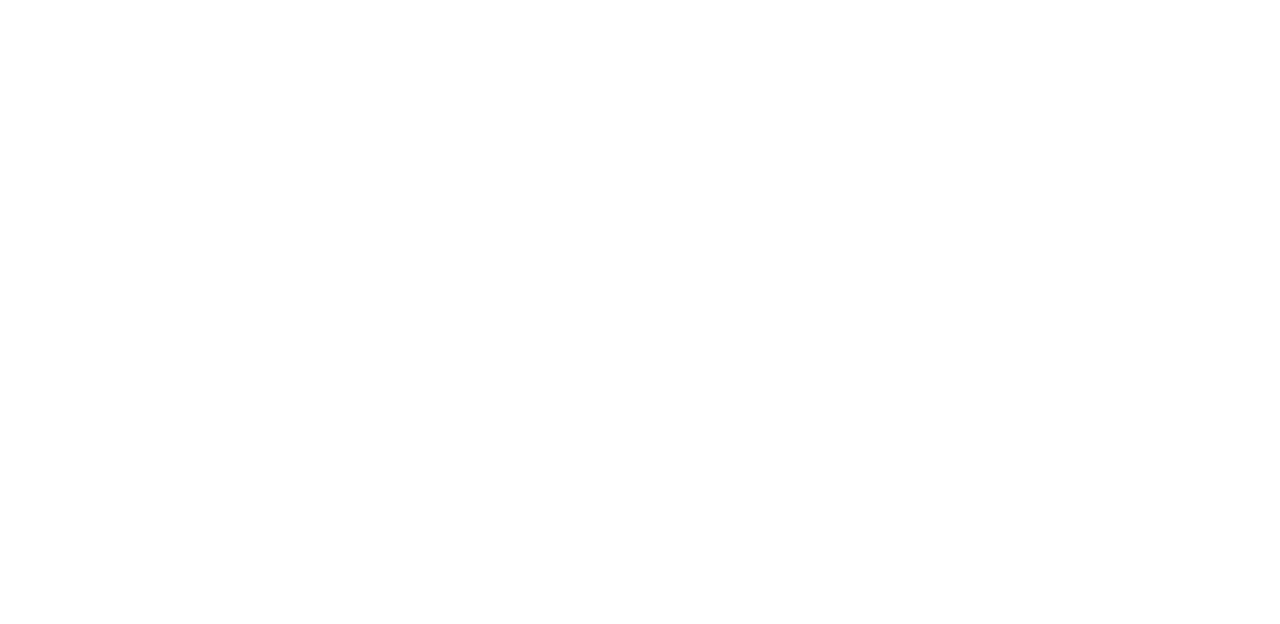
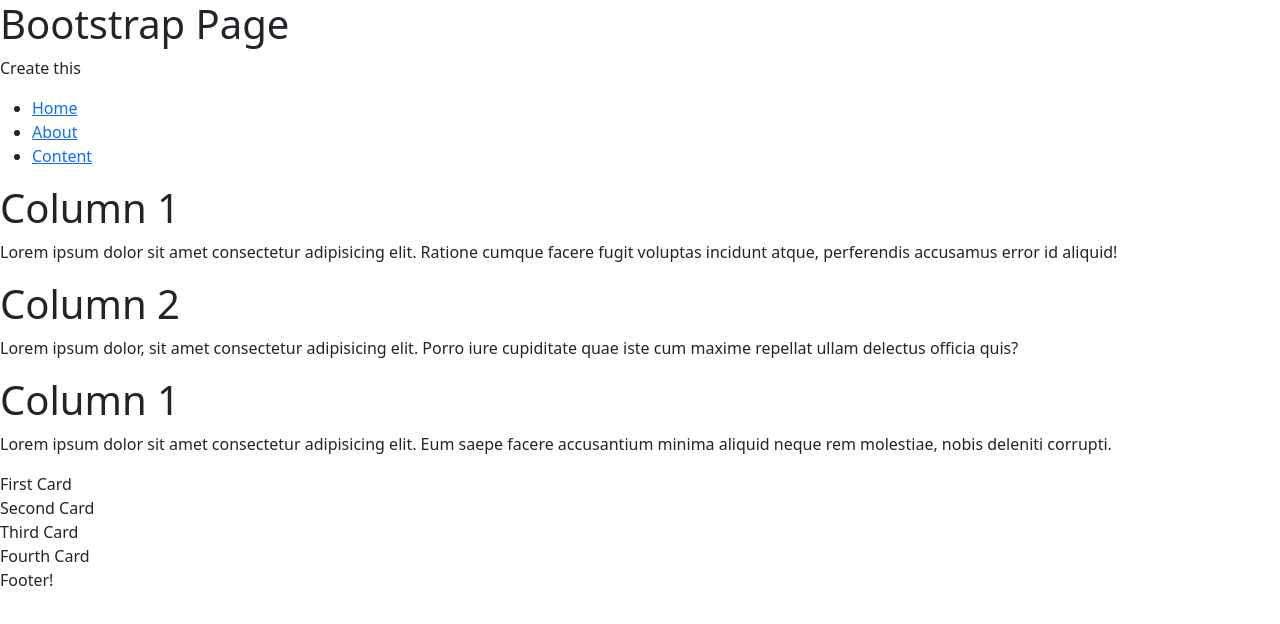
Before and after one commit to daanvanderputte/bootstrap-page, a plain HTML site: page index.html in a window 1280 px wide. Drawn offline with nearby package versions, Linux system fonts and the light colour scheme.

Commit message:
Adding content index.html

```diff
--- a/index.html
+++ b/index.html
@@ -8,7 +8,41 @@
     <title>Bootstrap Page</title>
 </head>
 <body>
-
-
+    <header>
+        <h1>Bootstrap Page</h1>
+        <p>Create this</p>
+    </header>
+    <main>
+        <nav>
+            <ul>
+                <li><a href="#">Home</a></li>
+                <li><a href="#">About</a></li>
+                <li><a href="#">Content</a></li>
+            </ul>
+        </nav>
+        <section>
+            <article>
+                <h1>Column 1</h1>
+                <p>Lorem ipsum dolor sit amet consectetur adipisicing elit. Ratione cumque facere fugit voluptas incidunt atque, perferendis accusamus error id aliquid!</p>
+            </article>
+            <article>
+                <h1>Column 2</h1>
+                <p>Lorem ipsum dolor, sit amet consectetur adipisicing elit. Porro iure cupiditate quae iste cum maxime repellat ullam delectus officia quis?</p>
+            </article>
+            <article>
+                <h1>Column 1</h1>
+                <p>Lorem ipsum dolor sit amet consectetur adipisicing elit. Eum saepe facere accusantium minima aliquid neque rem molestiae, nobis deleniti corrupti.</p>
+            </article>
+        </section>
+        <section>
+            <div>First Card</div>
+            <div>Second Card</div>
+            <div>Third Card</div>
+            <div>Fourth Card</div>
+        </section>
+    </main>
+    <footer>
+        <p>Footer!</p>
+    </footer>
 </body>
 </html>
```
